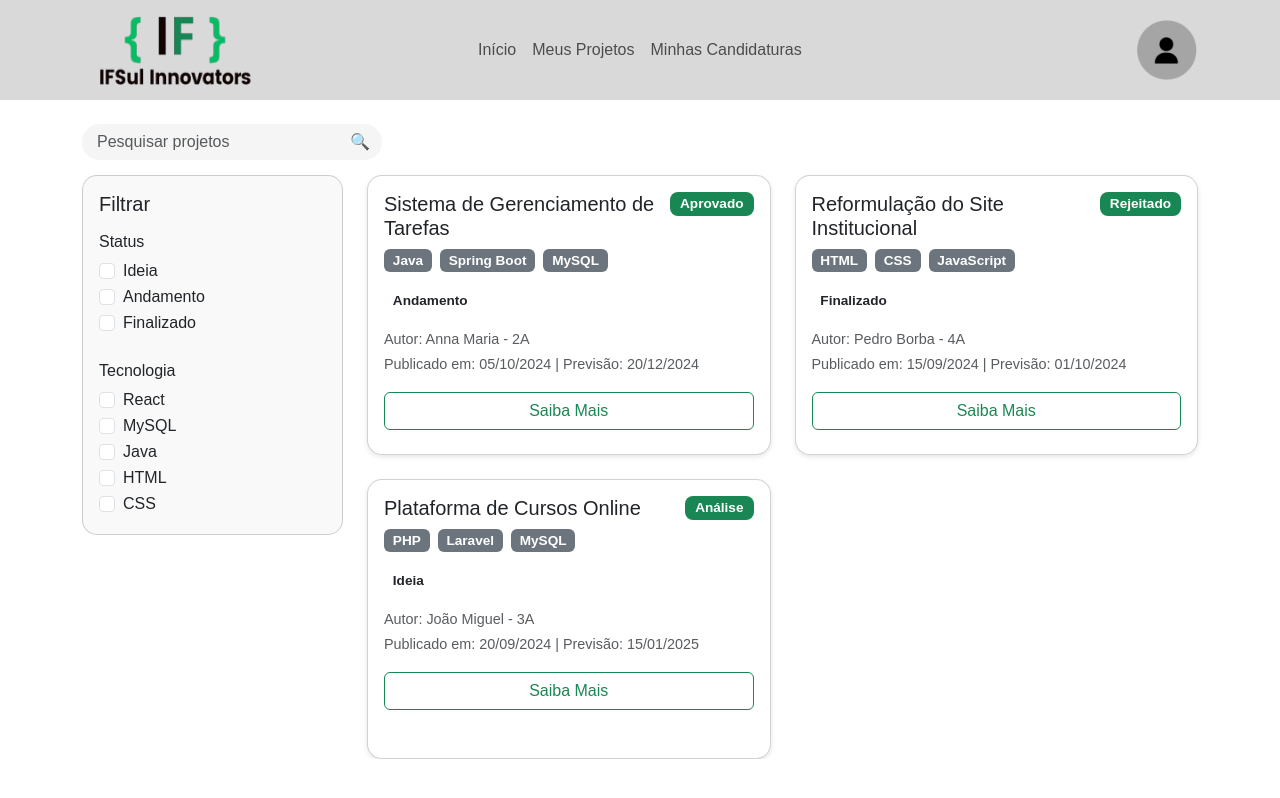
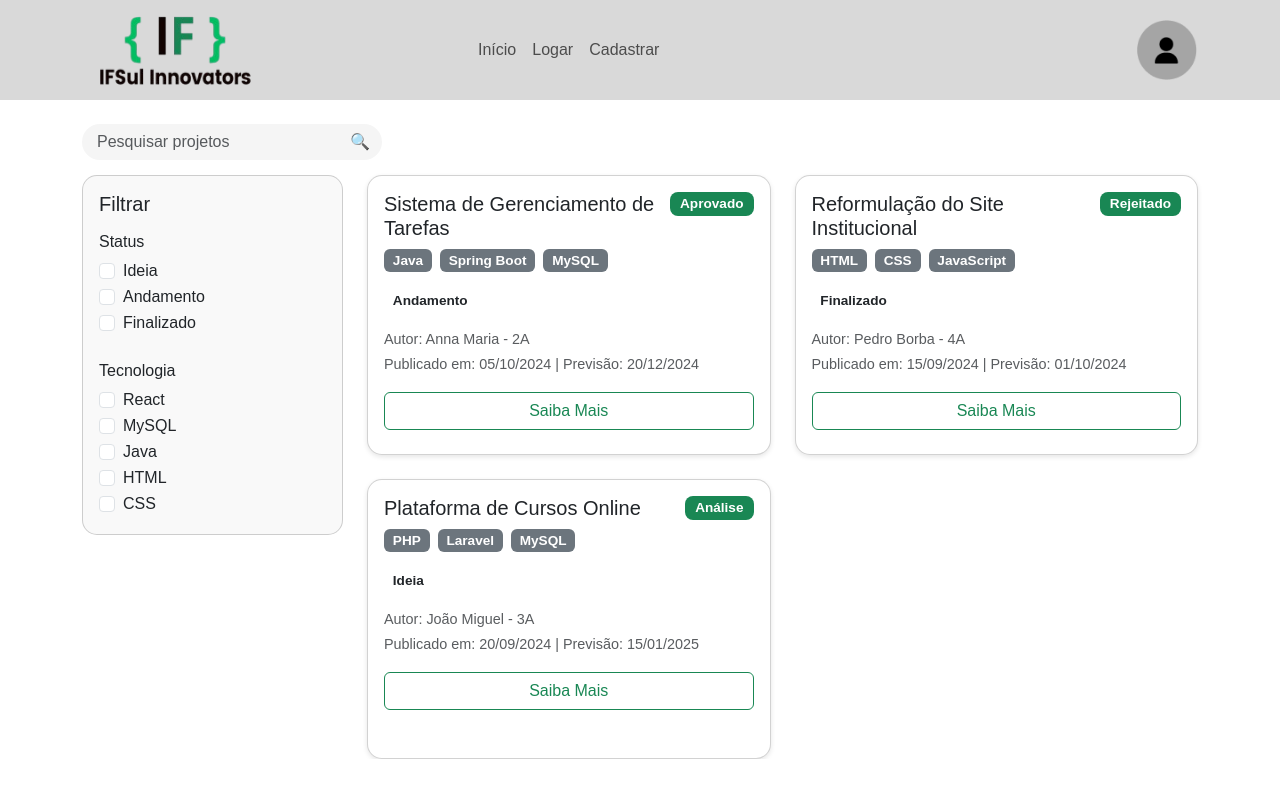
Before and after one commit to GiordaniSantos/ifsulFront, a Next.js app: page / in a window 1280 px wide. Built offline with nearby package versions, Linux system fonts and the light colour scheme; no server answers.

Commit message:
ajustes menu cabecalho logado

```diff
--- a/src/Components/Cabecalho.tsx
+++ b/src/Components/Cabecalho.tsx
@@ -40,6 +40,9 @@ export default function Cabecalho() {
                                                 Início
                                             </Link>
                                         </li>
+                                        {authData.user.id ?
+                                            (
+                                                <>
                                                     <li className="nav-item">
                                                         <Link className="nav-link" href="/projetos">
                                                             Meus Projetos
@@ -50,6 +53,24 @@ export default function Cabecalho() {
                                                             Minhas Candidaturas
                                                         </Link>
                                                     </li>
+                                                </>
+                                            )
+                                            :
+                                            (
+                                                <>
+                                                    <li className="nav-item">
+                                                        <Link className="nav-link" href="/login">
+                                                            Logar
+                                                        </Link>
+                                                    </li>
+                                                    <li className="nav-item">
+                                                        <Link className="nav-link" href="/register">
+                                                            Cadastrar
+                                                        </Link>
+                                                    </li>
+                                                </>
+                                            )
+                                        }
                                     </ul>
                                 </div>
                             </div>
```
Lines whose indentation alone changed are shown as unchanged.
